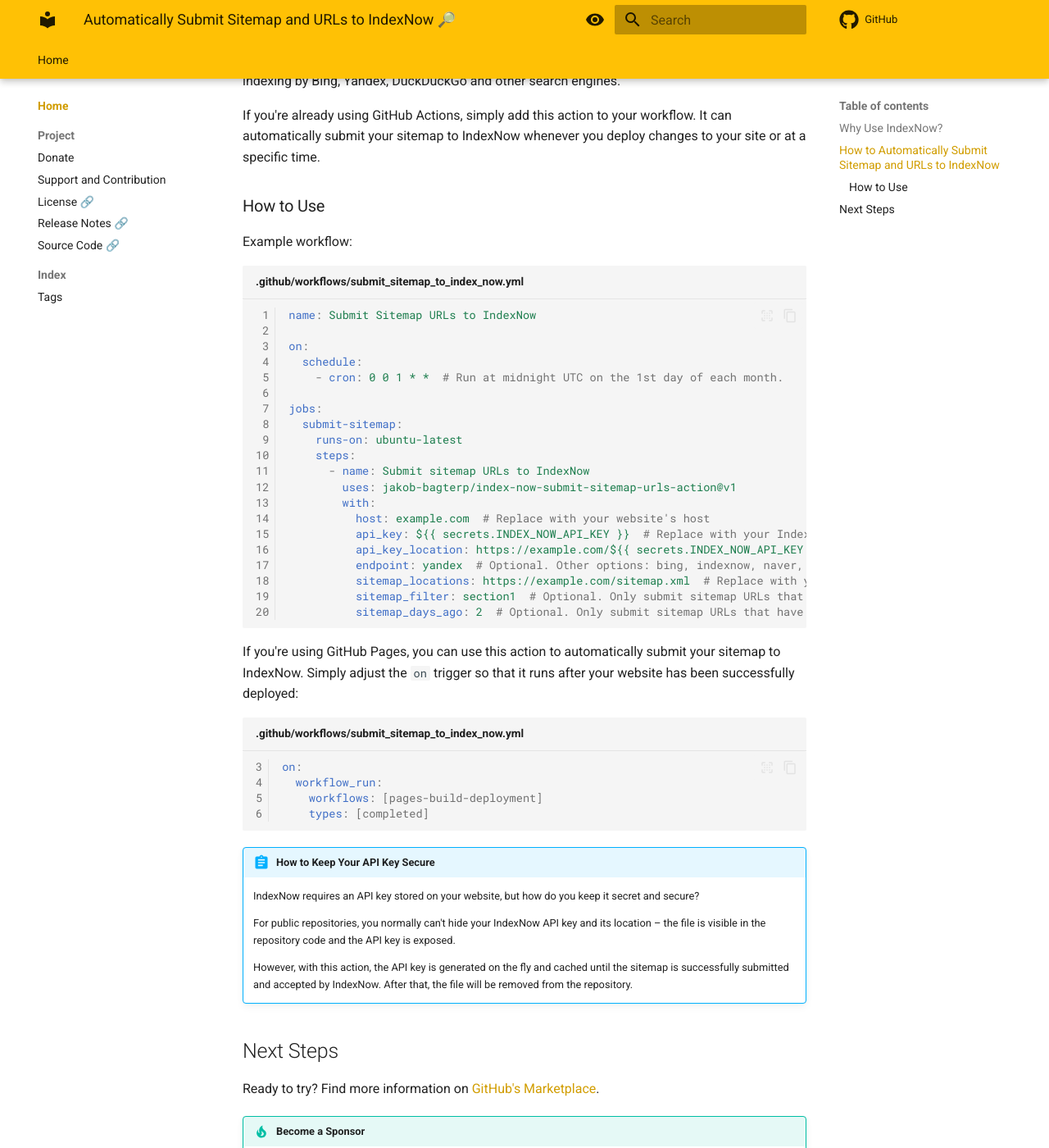
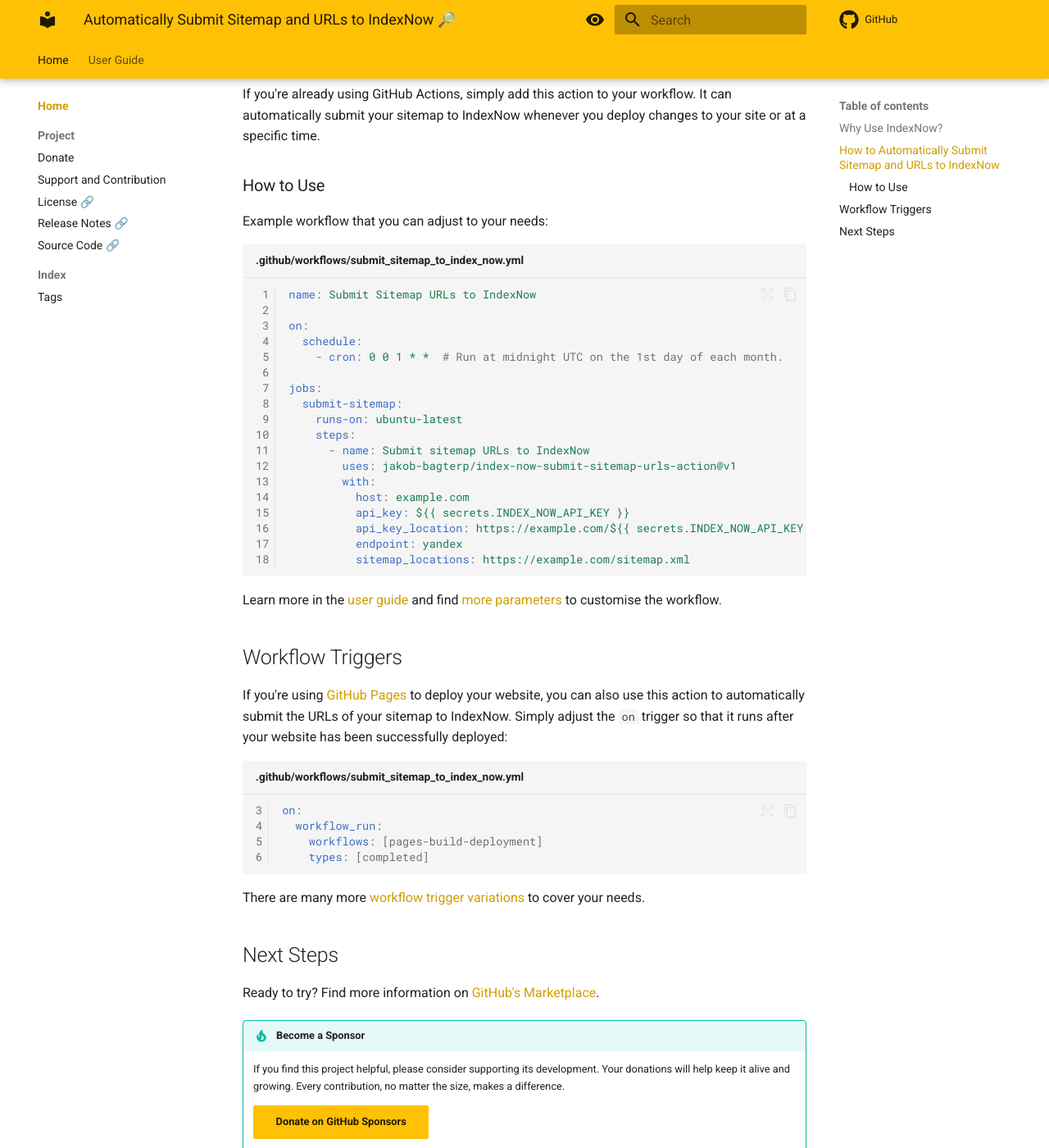
Before and after one commit to jakob-bagterp/index-now-submit-sitemap-urls-action, an MkDocs documentation site: the page built from docs/index.md, in a window 1280 px wide and 1400 px high, scrolled down 827 px. Shown: the whole window at 82% size. Built offline with MkDocs 1.6.1 and Material for MkDocs 9.7.7, drawn with Linux system fonts in a browser that asks for light colours; comment, search, counter and statistics services are not loaded; some of the changed text lies outside the part shown.

Commit message:
Updated documentation.

````diff
--- a/docs/index.md
+++ b/docs/index.md
@@ -15,7 +16,7 @@
 
 # Automate Sitemap and URL Submission to IndexNow 🔎
 ## Why Use IndexNow?
-Are you concerned about search engine optimisation (SEO)? And do you want to make sure that your website is frequently indexed by [Bing](https://www.bing.com/indexnow), [Yandex](https://yandex.com/indexnow), [DuckDuckGo](https://duckduckgo.com/) and other search engines that support [IndexNow](https://www.indexnow.org/)?
+Are you concerned about search engine optimization (SEO)? Do you want to make sure your website is indexed frequently by [Bing](https://www.bing.com/indexnow), [Yandex](https://yandex.com/indexnow), [DuckDuckGo](https://duckduckgo.com/), and other search engines?
 
 Imagine submitting all your sitemap URLs to IndexNow when your website is updated, so that search engines know when to crawl your site again. This is what this action does.
 
@@ -27,12 +28,12 @@
     Search engines such as [Bing](https://www.bing.com/indexnow), [Yandex](https://yandex.com/indexnow), [DuckDuckGo](https://duckduckgo.com/) (via Bing's index) and others already support IndexNow, but not all search engines. For example, Google is not on board, but this may change in the future.
 
 ## How to Automatically Submit Sitemap and URLs to IndexNow
-This workflow for GitHub Actions will automatically submit your sitemap to IndexNow for faster indexing by Bing, Yandex, DuckDuckGo and other search engines.
+This workflow for [GitHub Actions](https://github.com/features/actions) will automatically submit your sitemap to IndexNow for faster indexing by Bing, Yandex, DuckDuckGo and other search engines.
 
 If you're already using GitHub Actions, simply add this action to your workflow. It can automatically submit your sitemap to IndexNow whenever you deploy changes to your site or at a specific time.
 
 ### How to Use
-Example workflow:
+Example workflow that you can adjust to your needs:
 
 ```yaml linenums="1" title=".github/workflows/submit_sitemap_to_index_now.yml"
 name: Submit Sitemap URLs to IndexNow
@@ -48,16 +49,17 @@
       - name: Submit sitemap URLs to IndexNow
         uses: jakob-bagterp/index-now-submit-sitemap-urls-action@v1
         with:
-          host: example.com  # Replace with your website's host
-          api_key: ${{ secrets.INDEX_NOW_API_KEY }}  # Replace with your IndexNow API key
-          api_key_location: https://example.com/${{ secrets.INDEX_NOW_API_KEY }}.txt  # Replace with your IndexNow API key location
-          endpoint: yandex  # Optional. Other options: bing, indexnow, naver, seznam, yandex, yep. Default is bing.
-          sitemap_locations: https://example.com/sitemap.xml  # Replace with your sitemap location
-          sitemap_filter: section1  # Optional. Only submit sitemap URLs that contain "section1" or match a regular expression "r'(section1)|(section2)'".
-          sitemap_days_ago: 2  # Optional. Only submit sitemap URLs that have been modified recently, e.g. 1, 2, or more days ago.
+          host: example.com
+          api_key: ${{ secrets.INDEX_NOW_API_KEY }}
+          api_key_location: https://example.com/${{ secrets.INDEX_NOW_API_KEY }}.txt
+          endpoint: yandex
+          sitemap_locations: https://example.com/sitemap.xml
 ```
 
-If you're using GitHub Pages, you can use this action to automatically submit your sitemap to IndexNow. Simply adjust the `on` trigger so that it runs after your website has been successfully deployed:
+Learn more in the [user guide](user-guide/getting-started.md) and find [more parameters](user-guide/parameters.md) to customise the workflow.
+
+## Workflow Triggers
+If you're using [GitHub Pages](https://pages.github.com) to deploy your website, you can also use this action to automatically submit the URLs of your sitemap to IndexNow. Simply adjust the `on` trigger so that it runs after your website has been successfully deployed:
 
 ```yaml linenums="3" title=".github/workflows/submit_sitemap_to_index_now.yml"
 on:
@@ -66,12 +68,7 @@
     types: [completed]
 ```
 
-!!! abstract "How to Keep Your API Key Secure"
-    IndexNow requires an API key stored on your website, but how do you keep it secret and secure?
-
-    For public repositories, you normally can't hide your IndexNow API key and its location – the file is visible in the repository code and the API key is exposed.
-
-    However, with this action, the API key is generated on the fly and cached until the sitemap is successfully submitted and accepted by IndexNow. After that, the file will be removed from the repository.
+There are many more [workflow trigger variations](user-guide/workflow-triggers.md) to cover your needs.
 
 ## Next Steps
 Ready to try? Find more information on [GitHub's Marketplace](https://github.com/marketplace/actions/index-now-submit-action).
--- a/mkdocs.yml
+++ b/mkdocs.yml
@@ -16,6 +16,10 @@
       - Source Code 🔗: https://github.com/jakob-bagterp/index-now-submit-sitemap-urls-action
     - Index:
       - Tags: index/tags.md
+  - User Guide:
+    - Getting Started: user-guide/getting-started.md
+    - Parameters: user-guide/parameters.md
+    - Workflow Triggers: user-guide/workflow-triggers.md
 
 theme:
   name: material
````
Also changed, not shown: other parts of docs/index.md (+1 -0 lines), README.md (+1 -1 lines), docs/user-guide/getting-started.md (added, +53 -0 lines), docs/user-guide/parameters.md (added, +160 -0 lines), docs/user-guide/workflow-triggers.md (added, +111 -0 lines).
